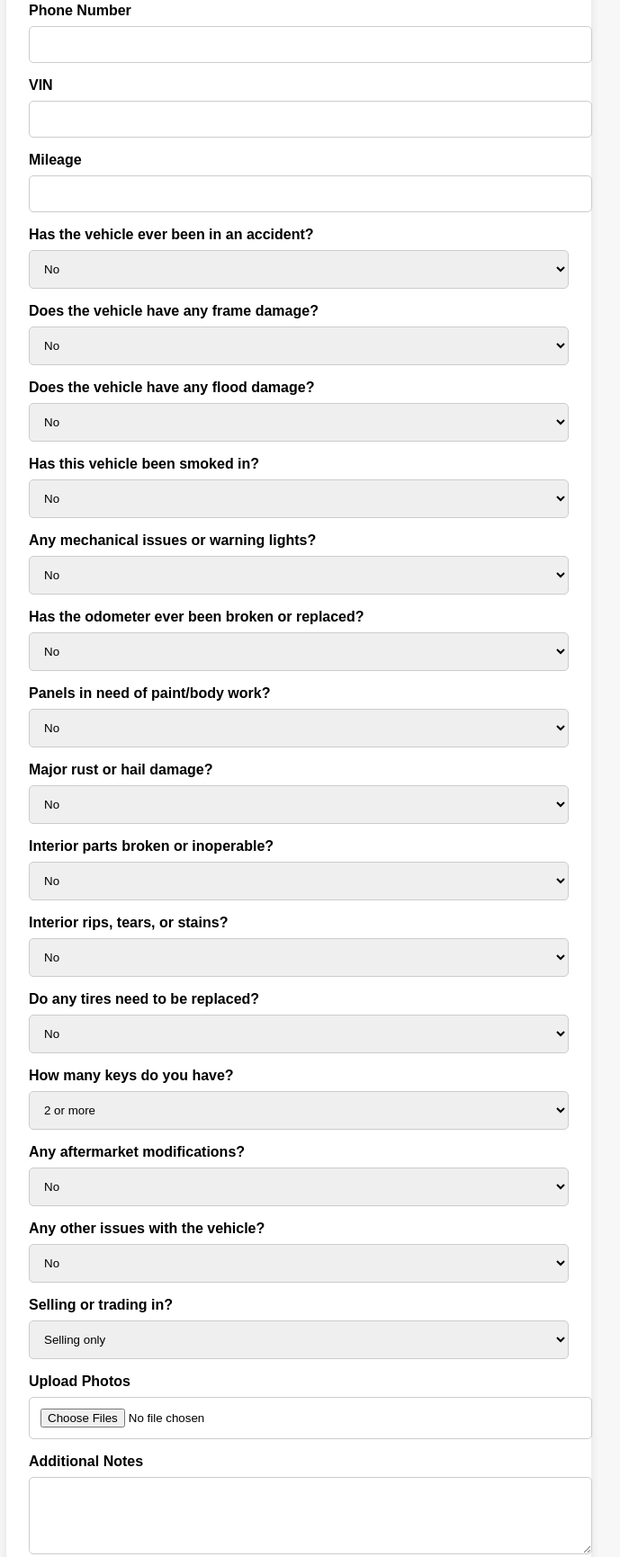
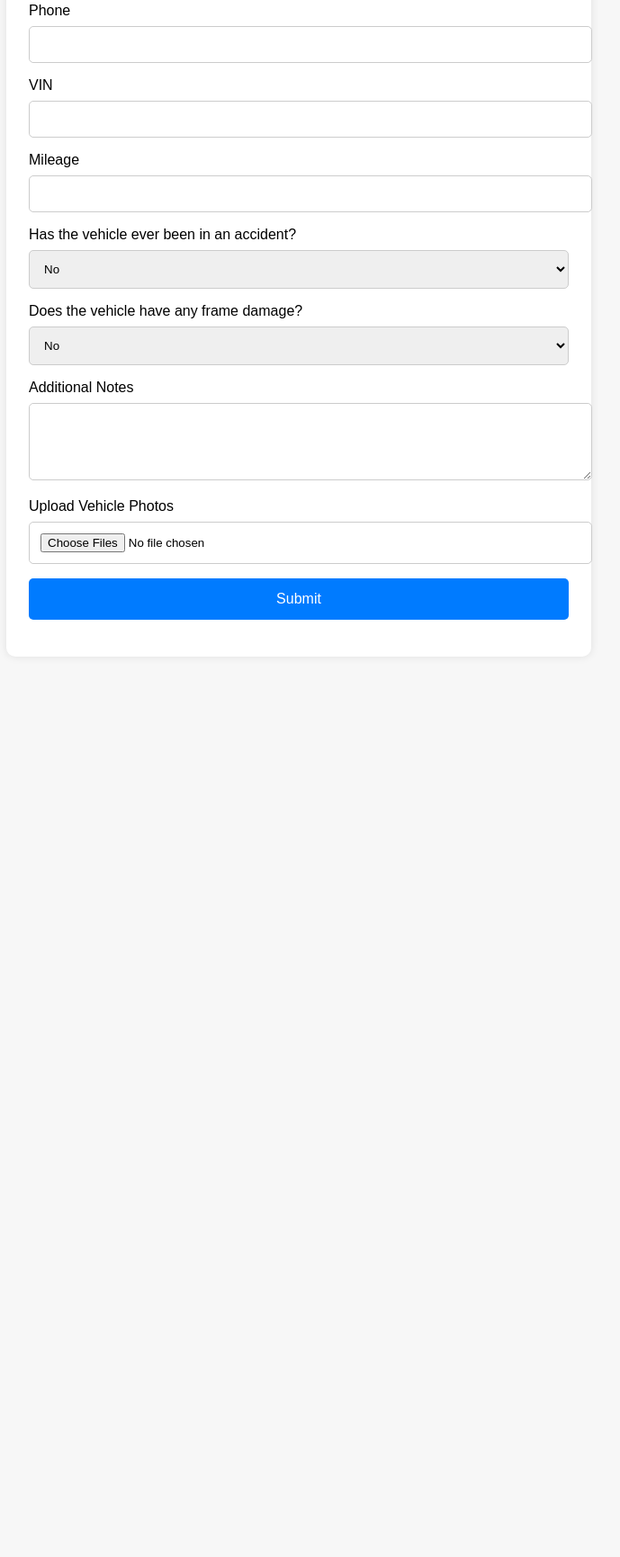
Before and after one commit to KGarcia82/trade-form, a plain HTML site: page index.html in a window 1280 px wide. Shown: the part 284-2015 px from the top of the page at 90% size, without its empty margins (308-997 px from the left). After the commit the page ends 1042 px from the top, so only its background shows below. Drawn offline with Linux system fonts and the light colour scheme.

Commit message:
index.html

```diff
--- a/index.html
+++ b/index.html
@@ -22,16 +22,13 @@
       text-align: center;
       margin-bottom: 20px;
     }
-    input, textarea, select {
+    input, select, textarea {
       width: 100%;
       padding: 12px;
       margin-top: 8px;
       margin-bottom: 16px;
       border: 1px solid #ccc;
       border-radius: 5px;
-    }
-    label {
-      font-weight: bold;
     }
     button {
       background: #007BFF;
@@ -58,124 +55,38 @@
   <div class="container">
     <h2>Trade-In Vehicle Info</h2>
     <form id="tradeForm">
-      <label>Name</label>
-      <input type="text" name="name" required>
+      <label for="name">Name</label>
+      <input type="text" id="name" name="name" required>
 
-      <label>Email</label>
-      <input type="email" name="email" required>
+      <label for="email">Email</label>
+      <input type="email" id="email" name="email" required>
 
-      <label>Phone Number</label>
-      <input type="tel" name="phone" required>
+      <label for="phone">Phone</label>
+      <input type="tel" id="phone" name="phone" required>
 
-      <label>VIN</label>
-      <input type="text" name="vin" required>
+      <label for="vin">VIN</label>
+      <input type="text" id="vin" name="vin" required>
 
-      <label>Mileage</label>
-      <input type="number" name="mileage" required>
+      <label for="mileage">Mileage</label>
+      <input type="number" id="mileage" name="mileage" required>
 
-      <label>Has the vehicle ever been in an accident?</label>
-      <select name="accident">
+      <label for="accident">Has the vehicle ever been in an accident?</label>
+      <select name="accident" id="accident">
         <option value="No">No</option>
         <option value="Yes">Yes</option>
       </select>
 
-      <label>Does the vehicle have any frame damage?</label>
-      <select name="frame_damage">
+      <label for="frame_damage">Does the vehicle have any frame damage?</label>
+      <select name="frame_damage" id="frame_damage">
         <option value="No">No</option>
         <option value="Yes">Yes</option>
       </select>
 
-      <label>Does the vehicle have any flood damage?</label>
-      <select name="flood_damage">
-        <option value="No">No</option>
-        <option value="Yes">Yes</option>
-      </select>
+      <label for="notes">Additional Notes</label>
+      <textarea id="notes" name="notes" rows="4"></textarea>
 
-      <label>Has this vehicle been smoked in?</label>
-      <select name="smoke">
-        <option value="No">No</option>
-        <option value="Yes">Yes</option>
-      </select>
-
-      <label>Any mechanical issues or warning lights?</label>
-      <select name="mechanical_issues">
-        <option value="No">No</option>
-        <option value="Yes">Yes</option>
-      </select>
-
-      <label>Has the odometer ever been broken or replaced?</label>
-      <select name="odometer">
-        <option value="No">No</option>
-        <option value="Yes">Yes</option>
-      </select>
-
-      <label>Panels in need of paint/body work?</label>
-      <select name="paint_body">
-        <option value="No">No</option>
-        <option value="Yes, 1">Yes, 1</option>
-        <option value="Yes, 2">Yes, 2</option>
-        <option value="Yes, 3+">Yes, 3+</option>
-      </select>
-
-      <label>Major rust or hail damage?</label>
-      <select name="rust_hail">
-        <option value="No">No</option>
-        <option value="Yes">Yes</option>
-      </select>
-
-      <label>Interior parts broken or inoperable?</label>
-      <select name="interior_parts">
-        <option value="No">No</option>
-        <option value="Yes, 1">Yes, 1</option>
-        <option value="Yes, 2">Yes, 2</option>
-        <option value="Yes, 3+">Yes, 3+</option>
-      </select>
-
-      <label>Interior rips, tears, or stains?</label>
-      <select name="interior_rips">
-        <option value="No">No</option>
-        <option value="Yes, 1">Yes, 1</option>
-        <option value="Yes, 2">Yes, 2</option>
-        <option value="Yes, 3+">Yes, 3+</option>
-      </select>
-
-      <label>Do any tires need to be replaced?</label>
-      <select name="tires">
-        <option value="None">No</option>
-        <option value="1 or 2">Yes, 1 or 2</option>
-        <option value="3 or 4">Yes, 3 or 4</option>
-      </select>
-
-      <label>How many keys do you have?</label>
-      <select name="keys">
-        <option value="2+">2 or more</option>
-        <option value="1">1</option>
-      </select>
-
-      <label>Any aftermarket modifications?</label>
-      <select name="aftermarket">
-        <option value="No">No</option>
-        <option value="Yes">Yes</option>
-      </select>
-
-      <label>Any other issues with the vehicle?</label>
-      <select name="other_issues">
-        <option value="No">No</option>
-        <option value="Yes">Yes</option>
-      </select>
-
-      <label>Selling or trading in?</label>
-      <select name="selling_or_trading">
-        <option value="Selling only">Selling only</option>
-        <option value="Trading in">Trading in</option>
-        <option value="Not sure">Not sure</option>
-      </select>
-
-      <label>Upload Photos</label>
-      <input type="file" name="photos" accept="image/*" multiple>
-
-      <label>Additional Notes</label>
-      <textarea name="notes" rows="4"></textarea>
+      <label for="photo">Upload Vehicle Photos</label>
+      <input type="file" name="photo" id="photo" multiple>
 
       <button type="submit">Submit</button>
     </form>
@@ -186,24 +97,23 @@
     const form = document.getElementById('tradeForm');
     const responseMsg = document.getElementById('responseMsg');
 
-    form.addEventListener('submit', function (e) {
+    form.addEventListener('submit', function(e) {
       e.preventDefault();
       const formData = new FormData(form);
 
-      fetch("https://script.google.com/macros/s/AKfycbwCpuPPF1zm3TvZoOgSyy0D1S4uTzd6hw_CMCFeAeHgCiSa2FKmoVVu13GNfvb8T5Rg/exec", {
-        method: "POST",
+      fetch('https://script.google.com/macros/s/AKfycbwCpuPPF1zm3TvZoOgSyy0D1S4uTzd6hw_CMCFeAeHgCiSa2FKmoVVu13GNfvb8T5Rg/exec', {
+        method: 'POST',
         body: formData
       })
       .then(response => response.text())
       .then(result => {
-        responseMsg.innerText = "Thanks! Your info has been submitted.";
-        responseMsg.style.color = "green";
+        responseMsg.innerText = 'Thanks! Your info has been submitted.';
         form.reset();
       })
       .catch(error => {
+        responseMsg.innerText = 'Error submitting form. Please try again.';
+        responseMsg.style.color = 'red';
         console.error(error);
-        responseMsg.innerText = "Something went wrong. Please try again.";
-        responseMsg.style.color = "red";
       });
     });
   </script>
```
